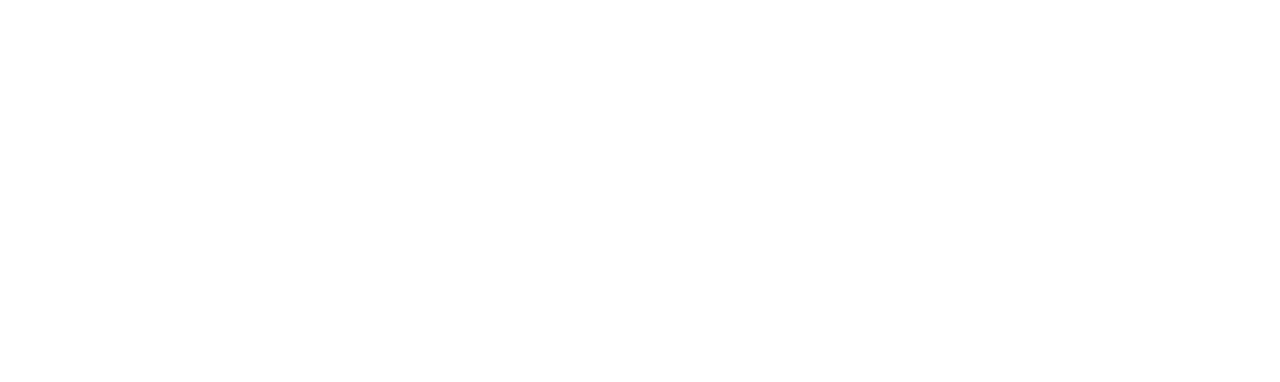
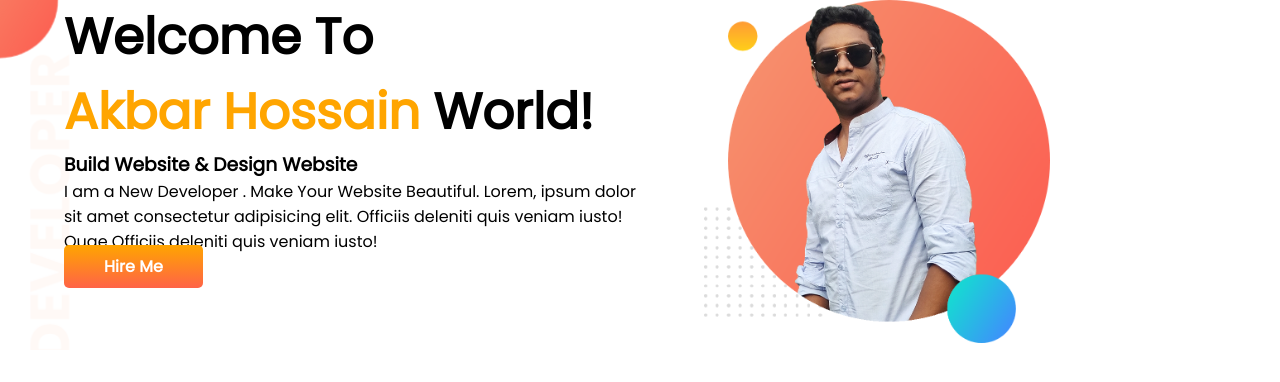
Before and after one commit to As-Shovo/developer-protfolio, a plain HTML site: page index.html in a window 1280 px wide. Drawn offline with Linux system fonts and the light colour scheme.

Commit message:
hero section

```diff
--- a/index.html
+++ b/index.html
@@ -4,9 +4,22 @@
     <meta charset="UTF-8">
     <meta http-equiv="X-UA-Compatible" content="IE=edge">
     <meta name="viewport" content="width=device-width, initial-scale=1.0">
+    <link rel="stylesheet" href="style.css">
     <title>Developer Protfolio Website</title>
 </head>
 <body>
+    <section class="top-bannar">
 
+        <div class="half-width">
+            <h1>Welcome To</h1>
+            <h1><span class="orange">Akbar Hossain</span> World!</h1>
+            <h3>Build Website & Design Website</h3>
+            <p>I am a New Developer . Make Your Website Beautiful. Lorem, ipsum dolor sit amet consectetur adipisicing elit. Officiis deleniti quis veniam iusto! Quae Officiis deleniti quis veniam iusto!  </p>
+            <a class="link-button" href="#" target="_blank">Hire Me</a>
+        </div>
+        <div class="half-width">
+            <img src="images/as1.png" alt="my Image">
+        </div>
+    </section>
 </body>
 </html>
--- a/style.css
+++ b/style.css
@@ -0,0 +1,45 @@
+@import url('https://fonts.googleapis.com/css2?family=Poppins&display=swap');
+
+
+*{
+    margin: 0;
+    padding: 0;
+    box-sizing: border-box;
+}
+
+body{
+    font-family: 'Poppins', sans-serif;
+}
+
+h1{
+    font-size: 50px;
+}
+.orange{
+    color: orange;
+}
+
+section{
+    display: flex;
+}
+
+.half-width{
+    width: 50%;
+    padding-left: 5%;
+}
+.half-width img{
+    width: 60%;
+}
+
+.link-button{
+    text-decoration: none;
+    background-image: linear-gradient(orange, tomato);
+    padding: 10px 40px;
+    border-radius: 5px;
+    color: white;
+    font-weight: 700;
+}
+
+.top-bannar{
+    background-image: url(images/top-banner.png);
+    background-repeat: no-repeat;
+}
```
Also changed, not shown: images/as1.png (added), images/as2.png (added), images/dream-bg.png (added), images/exp-bg.png (added), images/jhankar.png (added), images/jhankar2.png (added), images/my-bg.png (added), images/my-bg2.png (added), images/top-banner.png (added).
